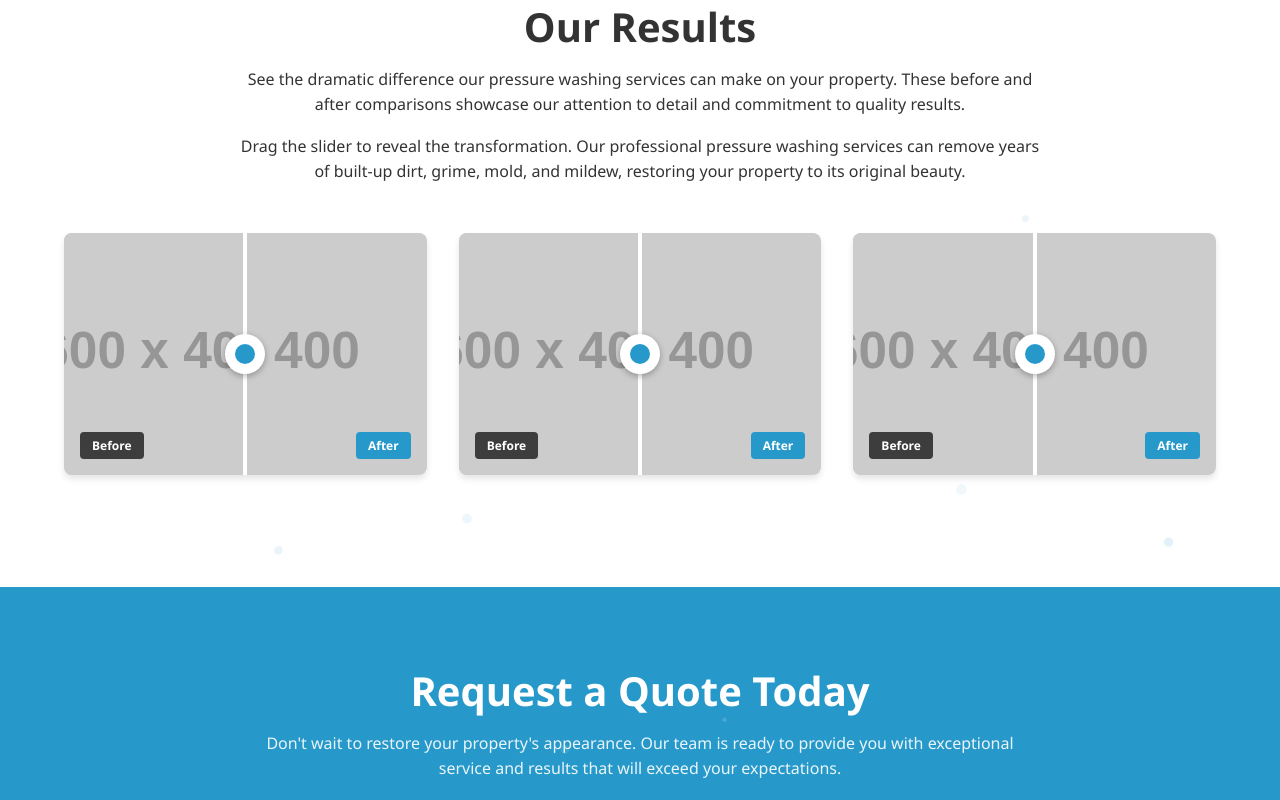
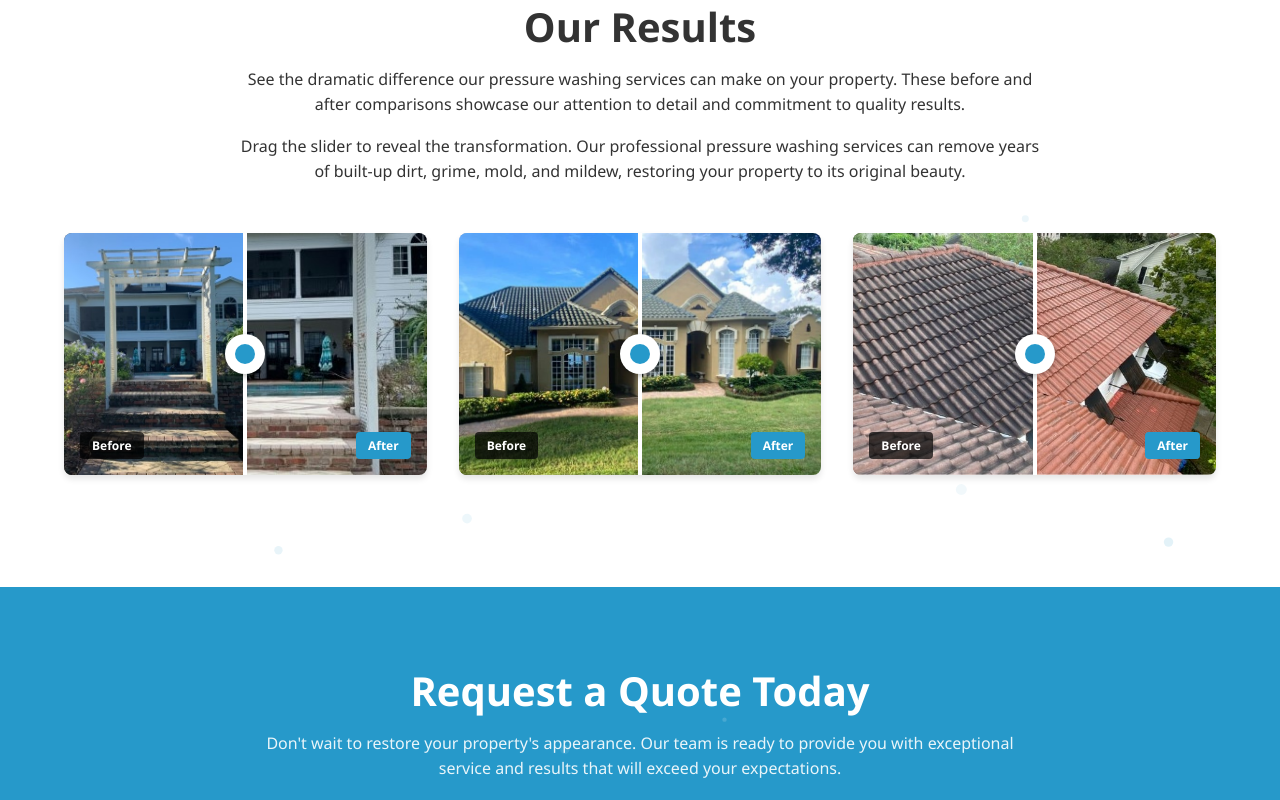
Before and after one commit to alejandromartinez2104/bestpressurewashingorlando, a plain HTML site: page index.html in a window 1280 px wide. Shown: the part 2298-3098 px from the top of the page. Drawn offline with Linux system fonts and the light colour scheme; placeholder pictures from the web are drawn by us.

Commit message:
Update index.html

```diff
--- a/index.html
+++ b/index.html
@@ -1424,9 +1424,9 @@
                 <div class="result-item slide-up">
                     <div class="before-after-slider">
                         <div class="before-after-container">
-                            <img src="https://via.placeholder.com/600x400" alt="After pressure washing driveway - clean concrete surface" class="after-image" width="600" height="400" loading="lazy">
+                            <img src="after 1.jpeg" alt="After pressure washing pathway - clean brick surface" class="after-image" width="600" height="400" loading="lazy">
                             <div class="before-image-container">
-                                <img src="https://via.placeholder.com/600x400" alt="Before pressure washing driveway - dirty concrete with stains" class="before-image" width="600" height="400" loading="lazy">
+                                <img src="before 1.jpeg" alt="Before pressure pathway - dirty bricks with stains" class="before-image" width="600" height="400" loading="lazy">
                             </div>
                             <div class="slider-handle" aria-hidden="true">
                                 <div class="slider-line"></div>
@@ -1442,9 +1442,9 @@
                 <div class="result-item slide-up">
                     <div class="before-after-slider">
                         <div class="before-after-container">
-                            <img src="https://via.placeholder.com/600x400" alt="After pressure washing house siding - clean exterior walls" class="after-image" width="600" height="400" loading="lazy">
+                            <img src="after2.jpeg" alt="After pressure washing house - clean exterior" class="after-image" width="600" height="400" loading="lazy">
                             <div class="before-image-container">
-                                <img src="https://via.placeholder.com/600x400" alt="Before pressure washing house siding - dirty exterior with mildew" class="before-image" width="600" height="400" loading="lazy">
+                                <img src="before2.jpeg" alt="Before pressure washing house - dirty exterior with mildew" class="before-image" width="600" height="400" loading="lazy">
                             </div>
                             <div class="slider-handle" aria-hidden="true">
                                 <div class="slider-line"></div>
@@ -1460,9 +1460,9 @@
                 <div class="result-item slide-up">
                     <div class="before-after-slider">
                         <div class="before-after-container">
-                            <img src="https://via.placeholder.com/600x400" alt="After pressure washing deck - restored wooden surface" class="after-image" width="600" height="400" loading="lazy">
+                            <img src="after3.jpeg" alt="After pressure washing house - restored roof surface" class="after-image" width="600" height="400" loading="lazy">
                             <div class="before-image-container">
-                                <img src="https://via.placeholder.com/600x400" alt="Before pressure washing deck - weathered wooden surface" class="before-image" width="600" height="400" loading="lazy">
+                                <img src="before3.jpeg" alt="Before pressure washing house- weathered roof surface" class="before-image" width="600" height="400" loading="lazy">
                             </div>
                             <div class="slider-handle" aria-hidden="true">
                                 <div class="slider-line"></div>
```
